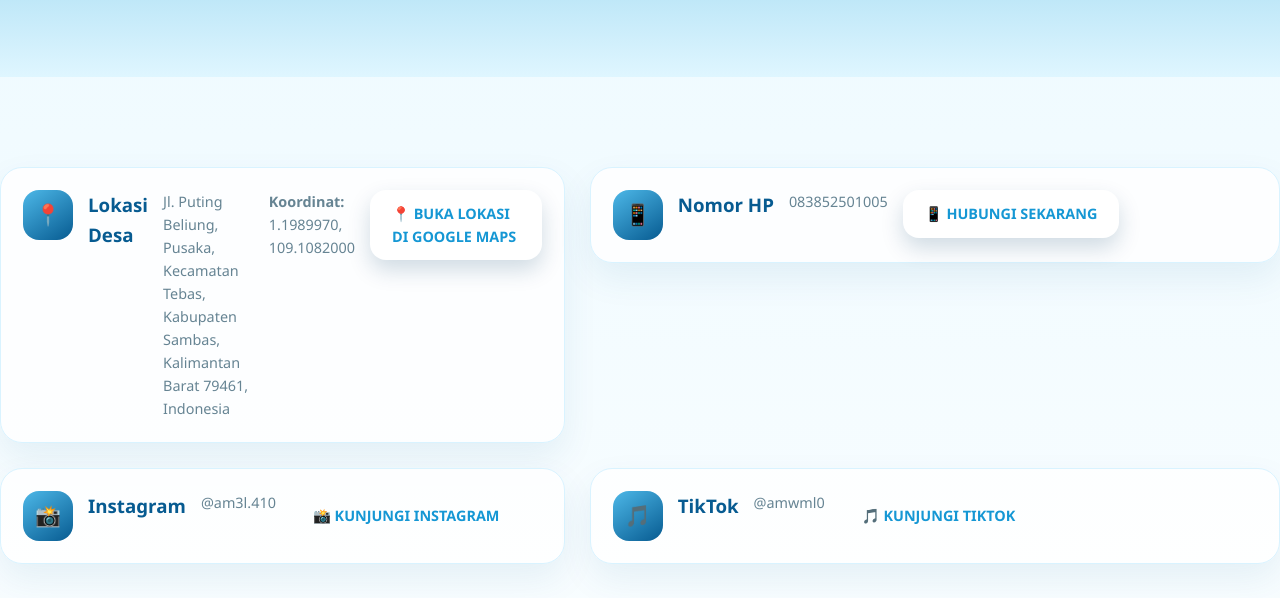
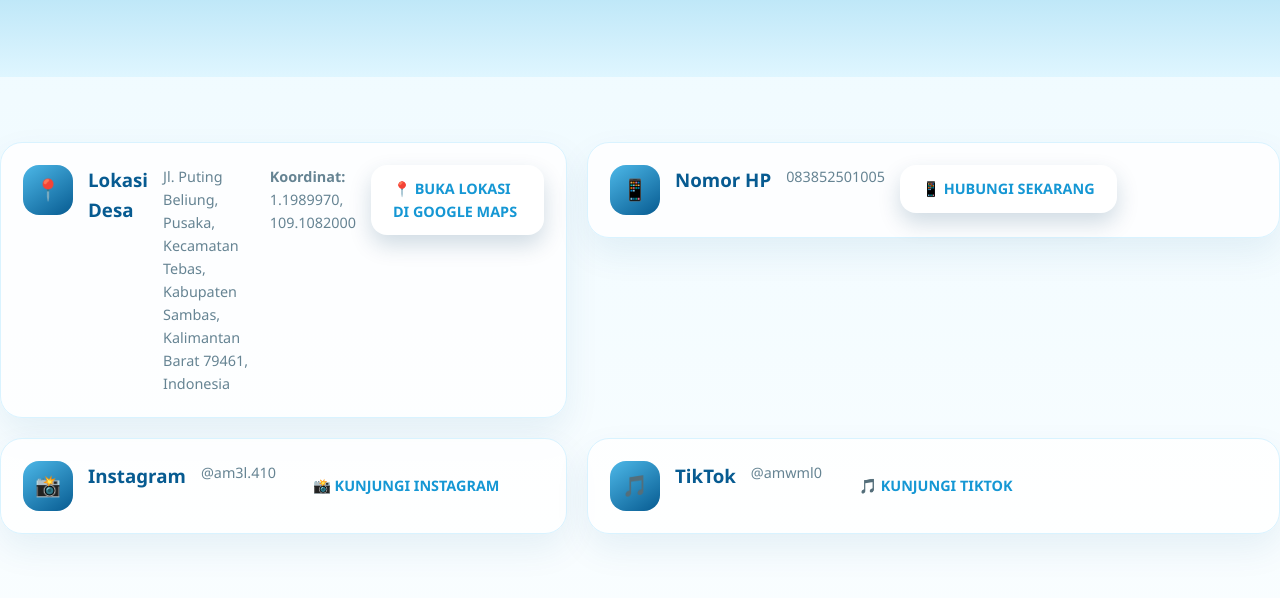
Before and after one commit to amel24git/amelntsyaaaa, a plain HTML site: page kontak.html in a window 1280 px wide. Shown: the part 354-952 px from the top of the page. Drawn offline with Linux system fonts and the light colour scheme.

Commit message:
Update style.css

```diff
--- a/style.css
+++ b/style.css
@@ -3414,3 +3414,61 @@ section {
     transform: translateY(-2px);
     box-shadow: 0 6px 15px rgba(23, 107, 156, 0.25);
 }
+/* =================================
+   PERAPIAN JARAK HALAMAN KONTAK
+================================= */
+
+/* Jarak antar section dibuat lebih rapat */
+body {
+    overflow-x: hidden;
+}
+
+.section {
+    padding-top: 45px !important;
+    padding-bottom: 45px !important;
+    min-height: auto !important;
+}
+
+/* Bagian kontak / sosial media */
+.contact-section,
+.social-section {
+    margin-bottom: 25px !important;
+}
+
+/* Grid kartu kontak */
+.contact-grid,
+.social-grid {
+    gap: 20px !important;
+    margin-top: 20px !important;
+}
+
+/* Kartu Instagram & TikTok */
+.contact-card,
+.social-card {
+    margin-bottom: 0 !important;
+}
+
+/* Bagian lokasi */
+.location-section {
+    margin-top: 25px !important;
+    padding-top: 40px !important;
+}
+
+/* Judul section */
+.section-heading {
+    margin-bottom: 20px !important;
+}
+
+/* Menghilangkan ruang kosong akibat animasi */
+.reveal {
+    transform: translateY(20px);
+}
+
+.reveal.active {
+    transform: translateY(0);
+}
+
+/* Footer jangan terlalu jauh dari konten */
+.footer {
+    margin-top: 20px !important;
+}
```
